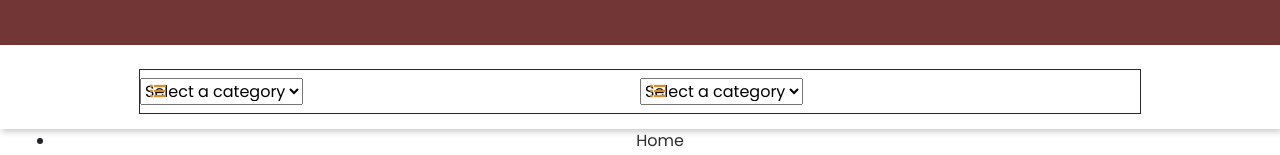
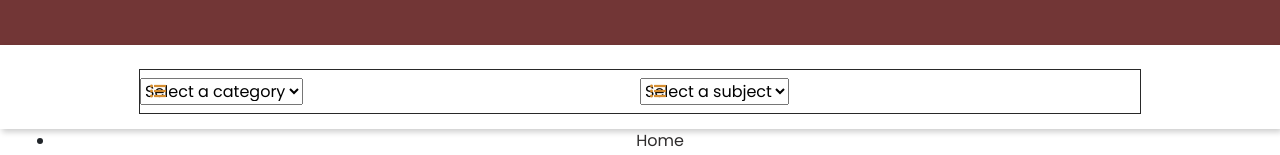
Before and after one commit to MichalAW/00.Business-plan, a React (Create React App) app: page / in a window 1280 px wide. Shown: the part 172-327 px from the top of the page. Built offline with nearby package versions, Linux system fonts and the light colour scheme.

Commit message:
classname

```diff
--- a/src/components/Layout/Footer/Footer.js
+++ b/src/components/Layout/Footer/Footer.js
@@ -3,10 +3,10 @@ import React, { Component } from 'react'
 export default class Footer extends Component {
   render() {
     return (
-      <section class="Home">
-        <div class="col-auto menu">
+      <section className="Home">
+        <div className="col-auto menu">
           <ul>
-            <li><a href="#" class="active">Home</a></li>
+            <li><a href="#" className="active">Home</a></li>
             <li><a href="#">About site</a></li>
             <li><a href="#">Terms</a></li>
             <li><a href="#">How to use it</a></li>
--- a/src/components/Layout/MenuBar/Menubar.js
+++ b/src/components/Layout/MenuBar/Menubar.js
@@ -1,33 +1,15 @@
 import React, { Component } from 'react'
-
-export default class Select extends Component {
+import Select from '../../Utils/Select/Select'
+export default class Menubar extends Component {
 	render() {
 		return (
-      <div class="menu-bar">
-				<div class="container">
-					<div class="row align-items-center">
-						<div class="col products-display">
-							<form action="" class="search-form">
-								<div class="category">
-									<i class="fas fa-list-ul"></i>
-									<select class="ddProducts subject">
-										<option value="">Select a category</option>
-										<option value="Farmer">Farmer</option>
-										<option value="Enterpriser">Enterpriser</option>
-										<option value="Companies">Companies</option>
-										<option value="Communities">Communities</option>
-									</select>
-								</div>
-								<div class="category form">
-									<i class="fas fa-list-ul"></i>
-									<select class="ddProducts form">
-										<option value="">Select a category</option>
-										<option value="Farmer">DEMAND</option>
-										<option value="Enterpriser">PIT</option>
-										<option value="Companies">KPiR</option>
-										<option value="Communities">ACT</option>
-									</select>
-								</div>
+      <div className="menu-bar">
+				<div className="container">
+					<div className="row align-items-center">
+						<div className="col products-display">
+              <form className="search-form">
+                <Select defaultText="Select a category" options={[{value:"farmer",text:"Farmer"},{value:"Enterpriser",text:"Enterpriser"},{value:"Companies",text:"Companies"},{value:"Communities",text:"Communities"}]}/>
+                <Select defaultText="Select a subject" options={[{value:"farmer",text:"DEMAND"},{value:"Enterpriser",text:"PIT"},{value:"Companies",text:"KPiR"},{value:"Communities",text:"ACT"}]}/>
 							</form>
 						</div>
 					</div>
--- a/src/components/Layout/TopBar/TopBar.js
+++ b/src/components/Layout/TopBar/TopBar.js
@@ -3,35 +3,35 @@ import React, { Component } from 'react'
 export default class Topbar extends Component {
 	render() {
 		return (
-      <section class="top-bar">
-				<div class="container">
-					<div class="row">
-						<div class="col-sm-6 col-md-6 col-lg-6 col-xl-6 top-bar-mobile-lang text-left">
+      <section className="top-bar">
+				<div className="container">
+					<div className="row">
+						<div className="col-sm-6 col-md-6 col-lg-6 col-xl-6 top-bar-mobile-lang text-left">
 							<ul>
 								<li>
-									<a href="#">USD <i class="fas fa-caret-down"></i></a>
+									<a href="#">USD <i className="fas fa-caret-down"></i></a>
 								</li>
 								<li>
-									<a href="#">English <i class="fas fa-caret-down"></i></a>
+									<a href="#">English <i className="fas fa-caret-down"></i></a>
 								</li>
 								<li>
-									<a href="#">Help <i class="fas fa-caret-down"></i></a>
+									<a href="#">Help <i className="fas fa-caret-down"></i></a>
 								</li>
 							</ul>
 						</div>
-						<div class="col-sm-6 col-md-6 col-lg-6 col-xl-6 top-bar-mobile-user text-right">
+						<div className="col-sm-6 col-md-6 col-lg-6 col-xl-6 top-bar-mobile-user text-right">
 							<ul>
 								<li>
-									<a href="#"><i class="fas fa-user"></i>
+									<a href="#"><i className="fas fa-user"></i>
 									<p>Login</p></a>
 								</li>
 								<li>
 									<a href="#">
-									<i class="fas fa-lock"></i>
+									<i className="fas fa-lock"></i>
 									<p>Register</p></a>
 								</li>
 								<li>
-									<a href="#"><i class="fas fa-bars"></i></a>
+									<a href="#"><i className="fas fa-bars"></i></a>
 								</li>
 							</ul>
 						</div>
--- a/src/components/Utils/Select/Select.js
+++ b/src/components/Utils/Select/Select.js
@@ -3,13 +3,17 @@ import React, { Component } from 'react'
 export default class Select extends Component {
 	render() {
 		return (
-      <select class="ddProducts subject">
-        <option value="">Select a category</option>
-        <option value="Farmer">Farmer</option>
-        <option value="Enterpriser">Enterpriser</option>
-        <option value="Companies">Companies</option>
-        <option value="Communities">Communities</option>
-      </select>
+      <div className="category">
+        <i className="fas fa-list-ul"></i>
+        <select className="ddProducts form">
+          <option value="">{this.props.defaultText}</option>
+          {
+            this.props.options.map(option=>{
+              return <option value={option.value}>{option.text}</option>
+            })
+          }
+        </select>
+      </div>
 		)
 	}
 }
```
Also changed, not shown: src/components/Home/Header.css (deleted), src/components/Home/Header.js (deleted), src/components/Home/HomeContent.css (added), src/components/Home/HomeContent.js (added).
